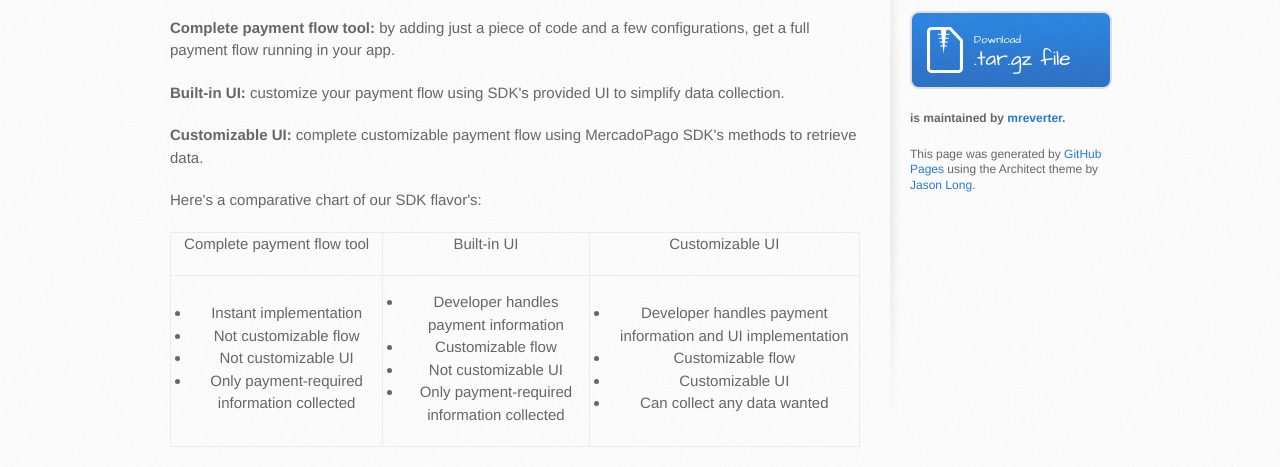
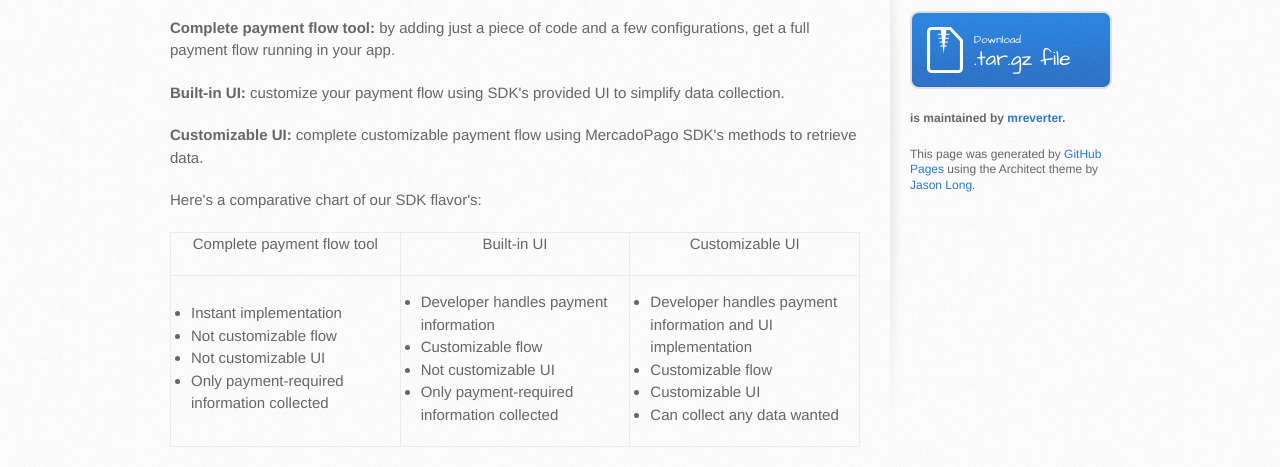
Before and after one commit to mreverter/sdk-android, a plain HTML site: page index.html in a window 1280 px wide. Shown: the part 321-788 px from the top of the page. Drawn offline with Linux system fonts and the light colour scheme.

Commit message:
Index modification

```diff
--- a/index.html
+++ b/index.html
@@ -43,15 +43,15 @@
                 <table class="withBorder">
                    <tbody>
                       <tr>
-                         <td>
+                         <th>
                             <p><span>Complete payment flow tool</span></p>
-                         </td>
-                         <td>
+                         </th>
+                         <th>
                             <p><span>Built-in UI</span></p>
-                         </td>
-                         <td>
+                         </th>
+                         <th>
                             <p><span>Customizable UI</span></p>
-                         </td>
+                         </th>
                       </tr>
                       <tr>
                          <td>
--- a/stylesheets/stylesheet.css
+++ b/stylesheets/stylesheet.css
@@ -592,7 +592,6 @@ ul, ol, dl {
   margin-bottom: 20px;
 }
 
-
 /* COMMON STYLES */
 
 hr {
@@ -606,12 +605,19 @@ hr {
 table.withBorder{
   width: 100%;
   border: 1px solid #ebebeb;
+  table-layout: fixed;
 }
 
 table.withBorder td{
   font-weight: 300;
   text-align: center;
   border: 1px solid #ebebeb;
+  text-align: left;
+}
+
+table.withBorder th {
+  border: 1px solid #ebebeb;
+  vertical-align: middle;
 }
 
 table {
@@ -623,6 +629,7 @@ th {
 }
 
 td {
+  text-align: left;
   font-weight: 300;
   text-align: center;
 }
```
Also changed, not shown: built_in_ui.html (+0 -1 lines).
